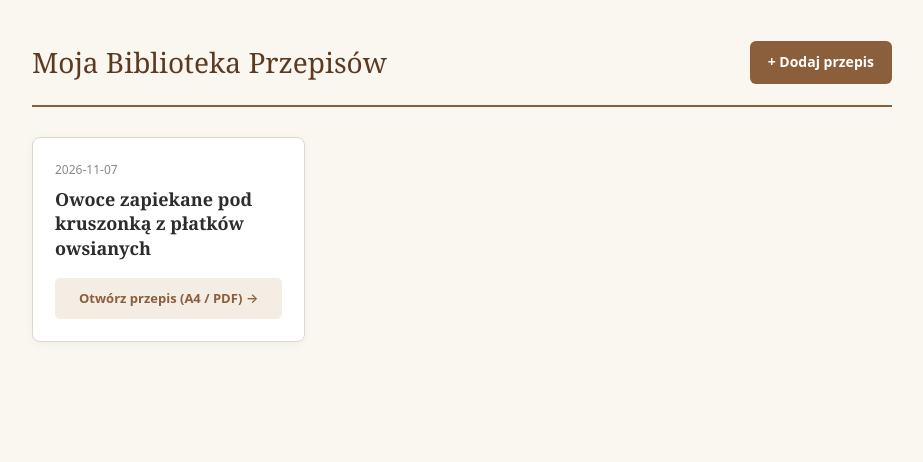
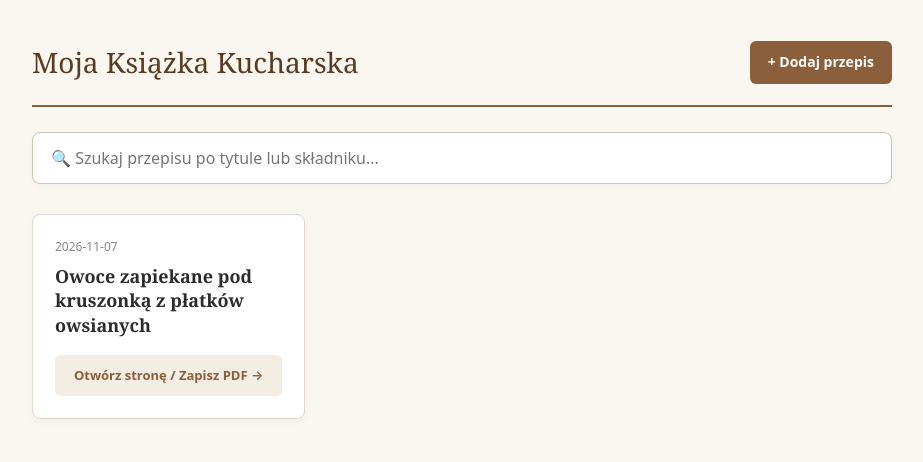
Before and after one commit to pmenclewicz/przepisy, a plain HTML site: page index.html in a window 1280 px wide. Shown: the whole page, without its empty margins (178-1101 px from the left). Drawn offline with Linux system fonts and the light colour scheme.

Commit message:
Change title and add search functionality
Updated the title and added a search box for recipes. Improved layout and styling for better user experience.

```diff
--- a/index.html
+++ b/index.html
@@ -3,7 +3,7 @@
 <head>
     <meta charset="UTF-8">
     <meta name="viewport" content="width=device-width, initial-scale=1.0">
-    <title>Moja Biblioteka Przepisów</title>
+    <title>Moja Książka Kucharska</title>
     <style>
         * {
             box-sizing: border-box;
@@ -30,7 +30,9 @@
             align-items: center;
             border-bottom: 2px solid #8b5e3c;
             padding-bottom: 20px;
-            margin-bottom: 30px;
+            margin-bottom: 25px;
+            flex-wrap: wrap;
+            gap: 15px;
         }
 
         h1 {
@@ -54,6 +56,29 @@
 
         .admin-btn:hover {
             background-color: #704a2e;
+        }
+
+        /* Pasek wyszukiwania */
+        .search-box {
+            width: 100%;
+            margin-bottom: 30px;
+        }
+
+        .search-input {
+            width: 100%;
+            padding: 14px 18px;
+            font-size: 16px;
+            font-family: system-ui, -apple-system, sans-serif;
+            border: 1px solid #d0c2b4;
+            border-radius: 8px;
+            background: #ffffff;
+            box-shadow: 0 2px 6px rgba(0,0,0,0.03);
+            outline: none;
+            transition: border-color 0.2s;
+        }
+
+        .search-input:focus {
+            border-color: #8b5e3c;
         }
 
         .recipes-grid {
@@ -127,9 +152,13 @@
 
 <div class="container">
     <header>
-        <h1>Moja Biblioteka Przepisów</h1>
+        <h1>Moja Książka Kucharska</h1>
         <a href="admin.html" class="admin-btn">+ Dodaj przepis</a>
     </header>
+
+    <div class="search-box">
+        <input type="text" id="searchInput" class="search-input" placeholder="🔍 Szukaj przepisu po tytule lub składniku...">
+    </div>
 
     <div class="recipes-grid" id="recipesList">
         <div class="empty-info">Wczytywanie przepisów...</div>
@@ -137,21 +166,42 @@
 </div>
 
 <script>
+let allRecipes = [];
+
 document.addEventListener("DOMContentLoaded", async () => {
     const listEl = document.getElementById("recipesList");
+    const searchInput = document.getElementById("searchInput");
 
     try {
-        // Pobierz aktualną bazę danych recipes.json (z ominięciem pamięci podręcznej)
         const response = await fetch("./recipes.json?t=" + new Date().getTime());
         if (!response.ok) throw new Error("Brak pliku bazy danych.");
 
-        const recipes = await response.json();
+        allRecipes = await response.json();
+        renderRecipes(allRecipes);
+
+        // Obsługa wyszukiwania na żywo
+        searchInput.addEventListener("input", (e) => {
+            const query = e.target.value.toLowerCase().trim();
+            const filtered = allRecipes.filter(r => r.title.toLowerCase().includes(query));
+            renderRecipes(filtered);
+        });
+
+    } catch (err) {
+        listEl.innerHTML = `
+            <div class="empty-info">
+                Nie znaleziono jeszcze pliku <code>recipes.json</code>.<br>
+                Przejdź do panelu <a href="admin.html" style="color: #8b5e3c; font-weight: bold;">Admina</a> i dodaj swój pierwszy przepis.
+            </div>`;
+    }
+});
+
+function renderRecipes(recipes) {
+    const listEl = document.getElementById("recipesList");
 
     if (!recipes || recipes.length === 0) {
         listEl.innerHTML = `
             <div class="empty-info">
-                    <p style="margin: 0 0 10px 0; font-size: 16px;">Brak zapisanych przepisów.</p>
-                    <a href="admin.html" style="color: #8b5e3c; font-weight: bold;">Kliknij tutaj, aby dodać pierwszy przepis!</a>
+                <p style="margin: 0 0 10px 0; font-size: 16px;">Brak pasujących przepisów.</p>
             </div>`;
         return;
     }
@@ -162,18 +212,10 @@ document.addEventListener("DOMContentLoaded", async () => {
                 <div class="recipe-date">${r.date || ''}</div>
                 <h2 class="recipe-title">${r.title}</h2>
             </div>
-                <a href="${r.file}" class="view-btn" target="_blank">Otwórz przepis (A4 / PDF) →</a>
+            <a href="${r.file}" class="view-btn" target="_blank">Otwórz stronę / Zapisz PDF →</a>
         </div>
     `).join('');
-
-    } catch (err) {
-        listEl.innerHTML = `
-            <div class="empty-info">
-                Nie znaleziono jeszcze pliku <code>recipes.json</code>.<br>
-                Przejdź do panelu <a href="admin.html" style="color: #8b5e3c; font-weight: bold;">Admina</a> i dodaj swój pierwszy przepis.
-            </div>`;
 }
-});
 </script>
 
 </body>
```
Lines whose indentation alone changed are shown as unchanged.
